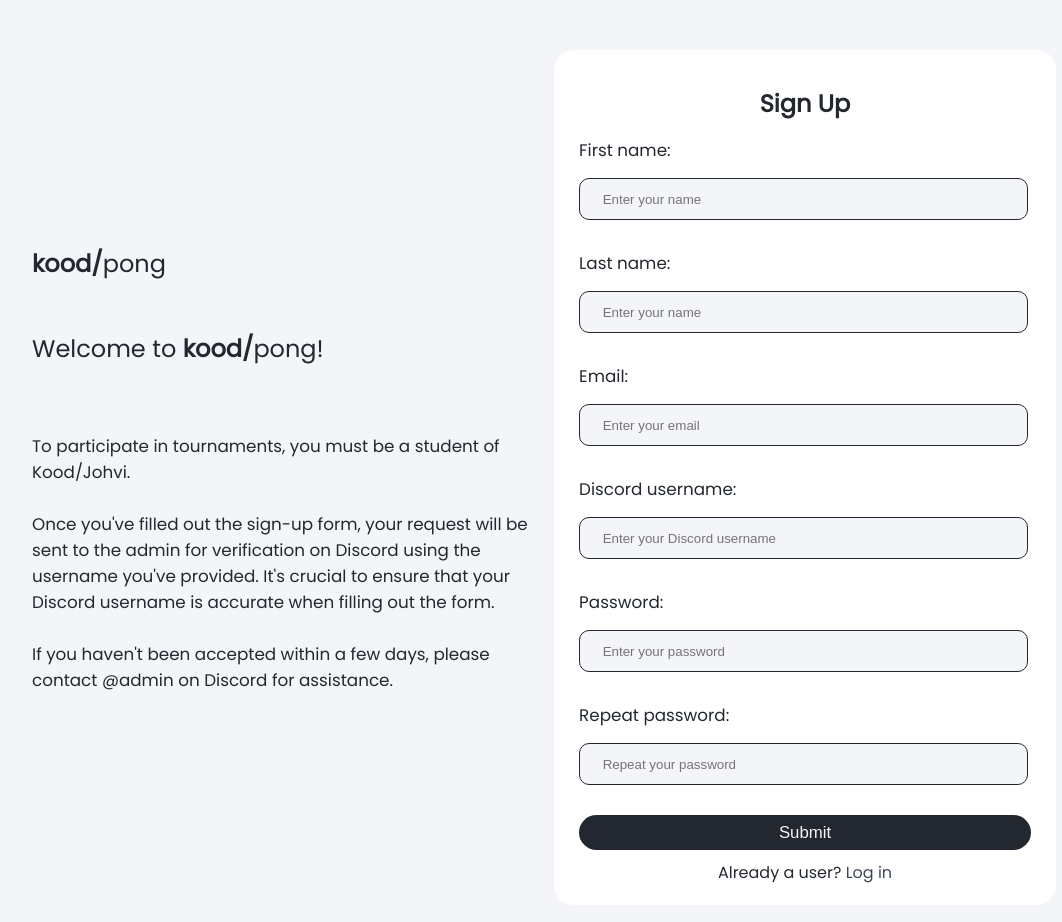
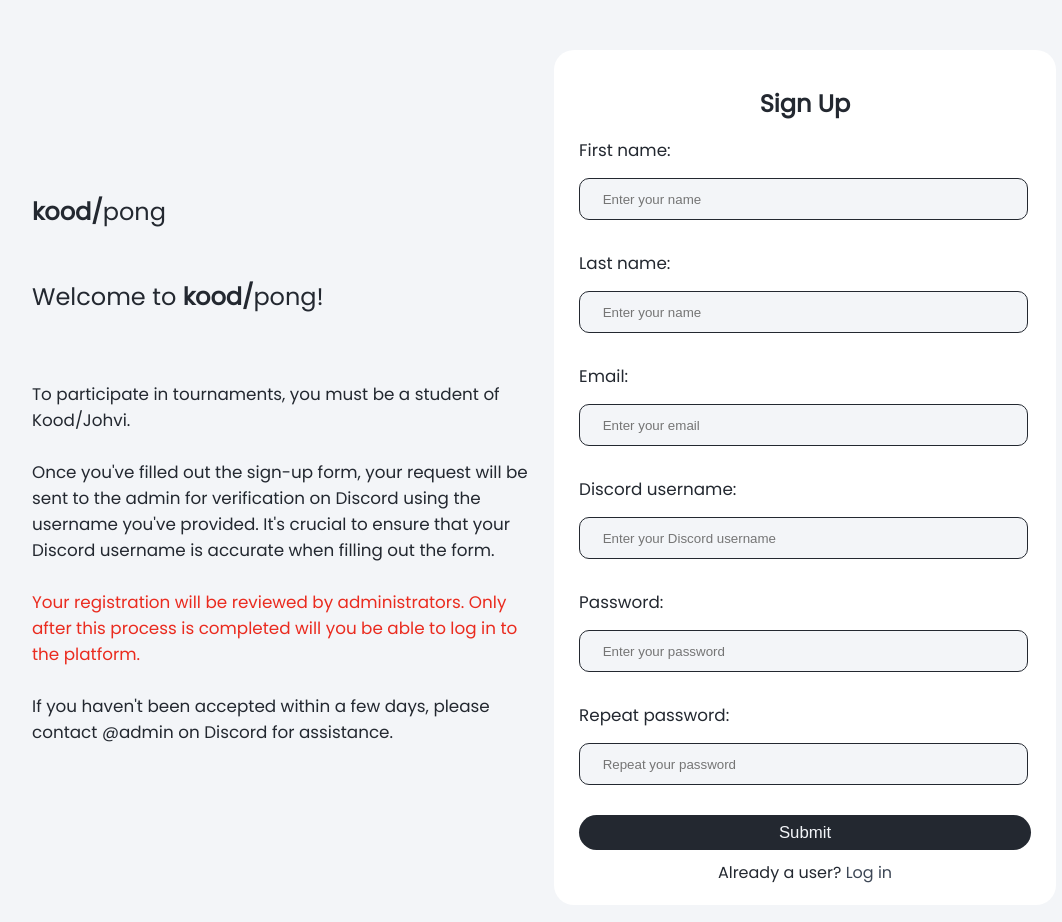
Before and after one commit to kood-pong/Tournament, a React (Create React App) app in the folder front-end/: page /signup in a window 1280 px wide. Shown: the top 922 px of the page, without its empty margins (96-1158 px from the left). Built offline with nearby package versions, Linux system fonts and the light colour scheme; no server answers.

Commit message:
temporary solution for registr user notification

```diff
--- a/front-end/src/components/Authentication/SignUp.tsx
+++ b/front-end/src/components/Authentication/SignUp.tsx
@@ -66,6 +66,7 @@
                 </div>
                 <p className='text'>To participate in tournaments, you must be a student of Kood/Johvi.<br /><br />
                     Once you've filled out the sign-up form, your request will be sent to the admin for verification on Discord using the username you've provided. It's crucial to ensure that your Discord username is accurate when filling out the form.<br /><br />
+                    <span className='red'>Your registration will be reviewed by administrators. Only after this process is completed will you be able to log in to the platform.</span> <br /><br />
                     If you haven't been accepted within a few days, please contact @admin on Discord for assistance.</p>
             </div>
             <div className="form-cont">
```
